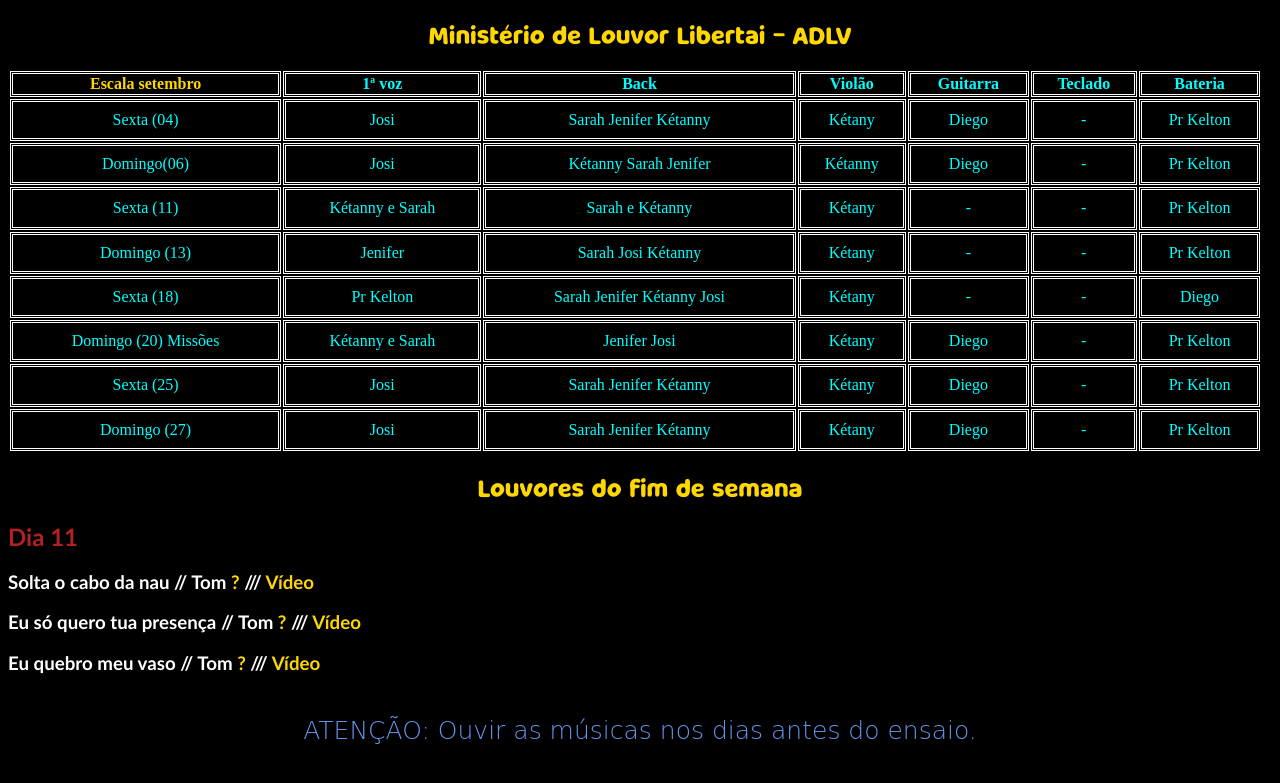
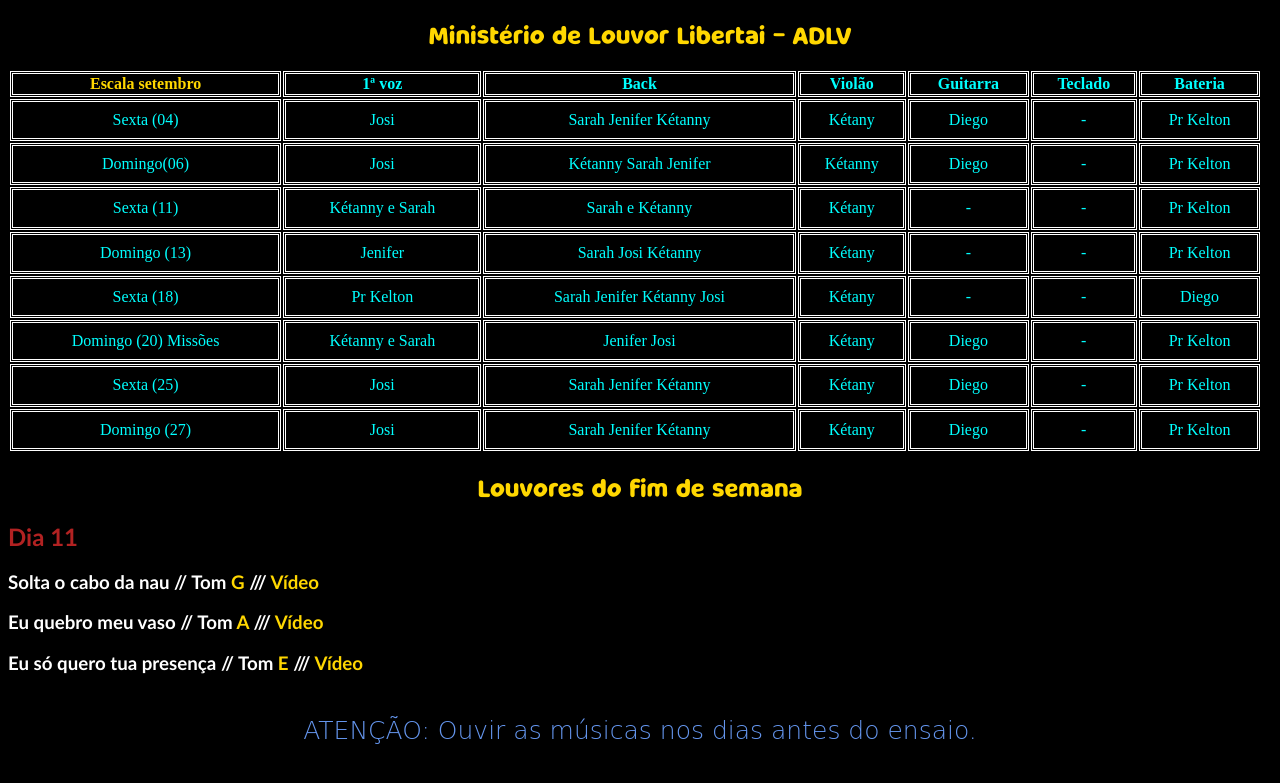
Before and after one commit to Souza-Silva86/escala-louvor, a plain HTML site: page index.html in a window 1280 px wide. Shown: the top 783 px of the page. Drawn offline with Linux system fonts and the light colour scheme; a web font is replaced by a local one.

Commit message:
colocado músicas e links

```diff
--- a/index.html
+++ b/index.html
@@ -129,15 +129,15 @@
            <h1 class="centralizar"><span>Louvores do fim de semana</span></h1>
            <h2 class="h1h3">Dia 11 </h2>
 
-           <h3>Solta o cabo da nau // Tom <a  class="sem decoration" href=""
-           target="-blank"><span>?</span></a> /// <a  class="sem decoration" href="https://youtu.be/TxQyTT5NlIs?si=RsQ_VRF-7ymn6_TC"target="-blank"><span>Vídeo</span></a></h3>
+           <h3>Solta o cabo da nau // Tom <a  class="sem decoration" href="https://www.cifraclub.com.br/harpa-crista/solta-cabo-da-nau/"
+           target="-blank"><span>G</span></a> /// <a  class="sem decoration" href="https://youtu.be/TxQyTT5NlIs?si=RsQ_VRF-7ymn6_TC"target="-blank"><span>Vídeo</span></a></h3>
 
-            <h3>Eu só quero tua presença // Tom
-            <a  class="sem decoration" href="" target="-blank"><span>?</span></a>
-            /// <a  class="sem decoration" href="https://youtu.be/56Y3X6e11Ss?si=FyuAPAg43fNNM135"target="-blank"><span>Vídeo</span></a></h3>
+            <h3>Eu quebro meu vaso // Tom
+            <a  class="sem decoration" href="https://www.cifraclub.com.br/luma-elpidio/eu-quebro-o-meu-vaso/#capo=0&key=0" target="-blank"><span>A</span></a>
+            /// <a  class="sem decoration" href="https://youtu.be/vCoqKoq_3XY?si=f5yJ9y2Dpd3XcUaV"target="-blank"><span>Vídeo</span></a></h3>
 
-             <h3>Eu quebro meu vaso // Tom <a  class="sem decoration" href="" target="-blank"><span>?</span></a>
-                /// <a  class="sem decoration" href="https://youtu.be/vCoqKoq_3XY?si=f5yJ9y2Dpd3XcUaV"target="-blank"><span>Vídeo</span></a></h3>
+             <h3>Eu só quero tua presença // Tom <a  class="sem decoration" href="https://www.cifraclub.com.br/theo-rubia/eu-so-quero-tua-presenca/#key=7" target="-blank"><span>E</span></a>
+                /// <a  class="sem decoration" href="https://youtu.be/56Y3X6e11Ss?si=FyuAPAg43fNNM135"target="-blank"><span>Vídeo</span></a></h3>
 
              <h5 class="alinhar-centro">ATENÇÃO: Ouvir as músicas nos dias antes do ensaio.</h5>
 
```
